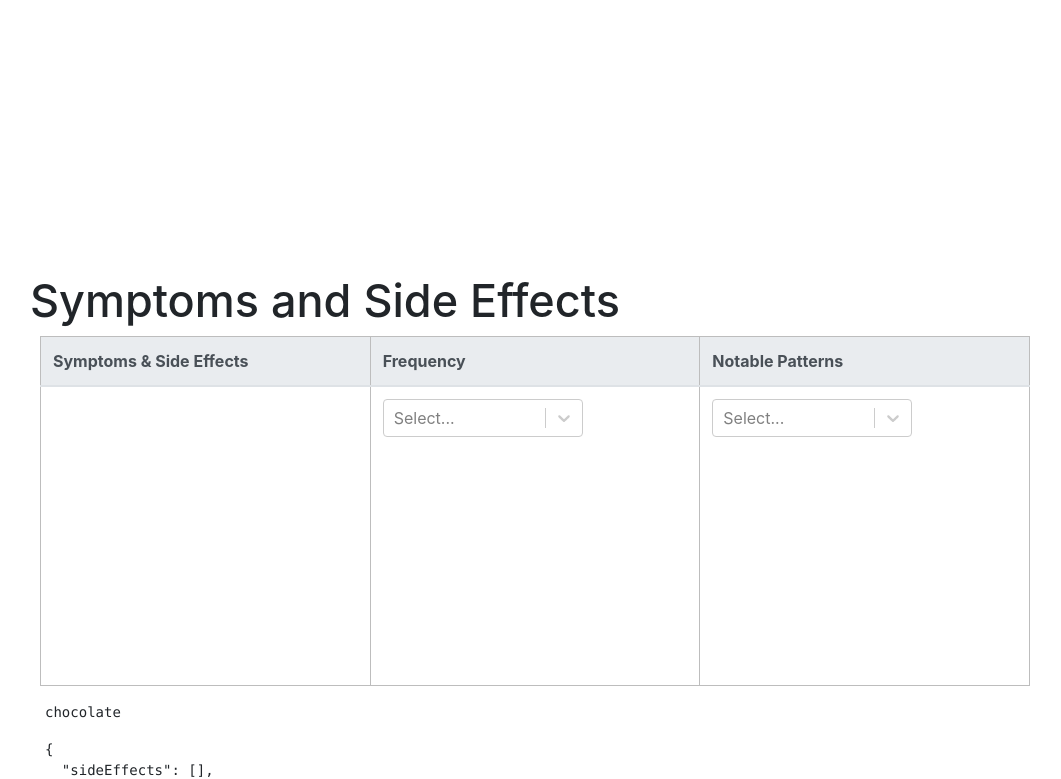
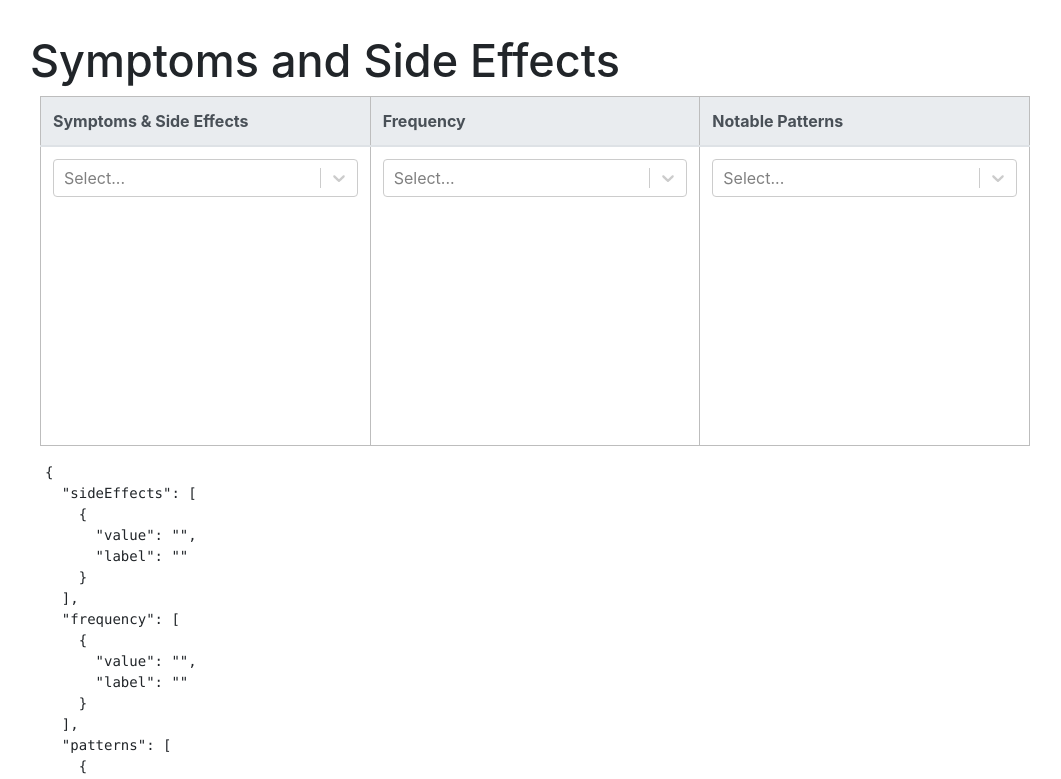
Before and after one commit to nicolelee1012/entyre-frontend, a React (Create React App) app: page / in a window 1280 px wide. Shown: the part 3186-3965 px from the top of the page, without its empty margins (205-1266 px from the left). Built offline with nearby package versions, Linux system fonts and the light colour scheme.

Commit message:
able to pass optimization form values to formik

```diff
--- a/src/components/FormFields/InputField.js
+++ b/src/components/FormFields/InputField.js
@@ -1,7 +1,8 @@
-import React from "react";
+import React, { Component } from "react";
 import "bootstrap/dist/css/bootstrap.css";
 import { Col, Form } from "react-bootstrap";
 import { getIn, Field, useField } from "formik";
+import AsyncCreatableSelect from "react-select/async-creatable";
 
 const InputField = ({ name, label, handleChange, col, ...props }) => {
     const [field, meta] = useField(props);
@@ -22,4 +23,26 @@ const InputField = ({ name, label, handleChange, col, ...props }) => {
     );
 };
 
+export class SelectField extends Component {
+    handleChange = (value) => {
+        this.props.onChange(this.props.name, value);
+    };
+    // const getError = getIn(meta.error, name);
+
+    render() {
+        return (
+            <AsyncCreatableSelect
+                onChange={this.handleChange}
+                isMulti
+                cacheOptions
+                defaultOptions
+                loadOptions={this.props.promiseOptions}
+            />
+            // <Form.Control.Feedback type="invalid">
+            //     {getError}
+            // </Form.Control.Feedback>
+        );
+    }
+}
+
 export default InputField;
--- a/src/components/Optimization/Optimization.css
+++ b/src/components/Optimization/Optimization.css
@@ -15,7 +15,3 @@
     border-right: 1px solid #bdbdbd;
     border-top: none !important;
 }
-
-.creatableselect {
-    width: 200px;
-}
--- a/src/components/Optimization/Optimization.js
+++ b/src/components/Optimization/Optimization.js
@@ -4,8 +4,8 @@ import "./Optimization.css";
 import { Container, Form, Table } from "react-bootstrap";
 import Wrapper from "../Wrapper/Wrapper";
 import styled from "styled-components";
-import CreatableSelect from "react-select/creatable";
-import { Formik, FieldArray, useField } from "formik";
+import { Formik } from "formik";
+import { SelectField } from "../FormFields/InputField";
 
 const OptimizationStyled = styled.div`
     background-color: white;
@@ -18,60 +18,20 @@ const options1 = [
     { value: "vanilla", label: "Vanilla" },
 ];
 
-const options2 = [
-    { value: "red", label: "Red" },
-    { value: "yellow", label: "Yellow" },
-    { value: "blue", label: "Blue" },
-];
-
-const options3 = [
-    { value: "sunny", label: "Sunny" },
-    { value: "rainy", label: "Rainy" },
-    { value: "cloudy", label: "Cloudy" },
-];
-
-// function renderPerson(person, index) {
-//     return (
-//         <tr key={index}>
-//             <td>{person.name}</td>
-//             <td>{person.address}</td>
-//             <td>{person.age}</td>
-//         </tr>
-//     );
-// }
-
-const SelectField = (props) => {
-    const [field] = useField(props);
-    return (
-        <CreatableSelect
-            {...field}
-            closeMenuOnSelect={false}
-            isMulti
-            options={options1}
-            isClearable
-            onChange={this.handleChange}
-            onInputChange={this.handleInputChange}
-        />
+const filterOptions = (inputValue) => {
+    return options1.filter((i) =>
+        i.label.toLowerCase().includes(inputValue.toLowerCase())
     );
 };
 
+const promiseOptions = (inputValue) =>
+    new Promise((resolve) => {
+        setTimeout(() => {
+            resolve(filterOptions(inputValue));
+        }, 1000);
+    });
+
 export default class Optimization extends Component {
-    state = {
-        newValue1: [options1[0].value],
-    };
-    handleChange = (newValue, actionMeta) => {
-        console.group("Value Changed");
-        console.log(newValue);
-        this.setState({ newValue1: newValue.value });
-        console.log(`action: ${actionMeta.action}`);
-        console.groupEnd();
-    };
-    handleInputChange = (inputValue, actionMeta) => {
-        console.group("Input Changed");
-        console.log(inputValue);
-        console.log(`action: ${actionMeta.action}`);
-        console.groupEnd();
-    };
     render() {
         return (
             <OptimizationStyled id="optimization">
@@ -81,9 +41,9 @@ export default class Optimization extends Component {
                         <Formik
                             validateOnChange={true}
                             initialValues={{
-                                sideEffects: [],
-                                frequency: [],
-                                patterns: [],
+                                sideEffects: [{ value: "", label: "" }],
+                                frequency: [{ value: "", label: "" }],
+                                patterns: [{ value: "", label: "" }],
                             }}
                             // validationSchema={validationSchema}
                             onSubmit={(
@@ -109,6 +69,7 @@ export default class Optimization extends Component {
                                 values,
                                 isInvalid,
                                 errors,
+                                setFieldValue,
                             }) => (
                                 <Form noValidate onSubmit={handleSubmit}>
                                     <Container className="flex-row justify-content-center">
@@ -127,100 +88,55 @@ export default class Optimization extends Component {
                                                     </tr>
                                                 </thead>
                                                 <tbody>
-                                                    {/* {personArray.map(this.renderPerson)} */}
                                                     <tr>
                                                         <td>
                                                             <Form.Group>
-                                                                <FieldArray name="sideEffects">
-                                                                    {() =>
-                                                                        values.sideEffects.map(
-                                                                            (
-                                                                                sideffect,
-                                                                                i
-                                                                            ) => {
-                                                                                return (
-                                                                                    <div
-                                                                                        className="creatableselect"
-                                                                                        key={
-                                                                                            i
+                                                                <SelectField
+                                                                    name="sideEffects"
+                                                                    value={
+                                                                        values.sideEffects
                                                                     }
-                                                                                    >
-                                                                                        <SelectField />
-                                                                                        {/* <CreatableSelect
-                                                                                            closeMenuOnSelect={
-                                                                                                false
+                                                                    onChange={
+                                                                        setFieldValue
                                                                     }
-                                                                                            isMulti
-                                                                                            options={
-                                                                                                options1
+                                                                    promiseOptions={
+                                                                        promiseOptions
                                                                     }
-                                                                                            isClearable
-                                                                                            onChange={
-                                                                                                this
-                                                                                                    .handleChange
-                                                                                            }
-                                                                                            onInputChange={
-                                                                                                this
-                                                                                                    .handleInputChange
-                                                                                            }
-                                                                                        /> */}
-                                                                                    </div>
-                                                                                );
-                                                                            }
-                                                                        )
-                                                                    }
-                                                                </FieldArray>
+                                                                />
                                                             </Form.Group>
                                                         </td>
                                                         <td>
-                                                            <div className="creatableselect">
-                                                                <CreatableSelect
-                                                                    closeMenuOnSelect={
-                                                                        false
+                                                            <SelectField
+                                                                name="frequency"
+                                                                value={
+                                                                    values.frequency
                                                                 }
-                                                                    isMulti
-                                                                    options={
-                                                                        options2
+                                                                onChange={
+                                                                    setFieldValue
                                                                 }
-                                                                    isClearable
-                                                                    onChange={
-                                                                        this
-                                                                            .handleChange
-                                                                    }
-                                                                    onInputChange={
-                                                                        this
-                                                                            .handleInputChange
+                                                                promiseOptions={
+                                                                    promiseOptions
                                                                 }
                                                             />
-                                                            </div>
                                                         </td>
                                                         <td>
-                                                            <div className="creatableselect">
-                                                                <CreatableSelect
-                                                                    closeMenuOnSelect={
-                                                                        false
+                                                            <SelectField
+                                                                name="patterns"
+                                                                value={
+                                                                    values.patterns
                                                                 }
-                                                                    isMulti
-                                                                    options={
-                                                                        options3
+                                                                onChange={
+                                                                    setFieldValue
                                                                 }
-                                                                    isClearable
-                                                                    onChange={
-                                                                        this
-                                                                            .handleChange
-                                                                    }
-                                                                    onInputChange={
-                                                                        this
-                                                                            .handleInputChange
+                                                                promiseOptions={
+                                                                    promiseOptions
                                                                 }
                                                             />
-                                                            </div>
                                                         </td>
                                                     </tr>
                                                 </tbody>
                                             </Table>
                                         </Form.Row>
-                                        <pre>{this.state.newValue1}</pre>
                                         <pre>
                                             {JSON.stringify(values, null, 2)}
                                         </pre>
--- a/src/components/PatientInfo/PatientInfo.js
+++ b/src/components/PatientInfo/PatientInfo.js
@@ -191,8 +191,6 @@ export default class PatientInfo extends Component {
                                             </Button>
                                         </Form.Group>
                                     </Form.Row>
-                                    <pre>{JSON.stringify(values, null, 2)}</pre>
-                                    {console.log("patient" + errors)}
                                 </Form>
                             )}
                         </Formik>
```
Lines whose indentation alone changed are shown as unchanged.
